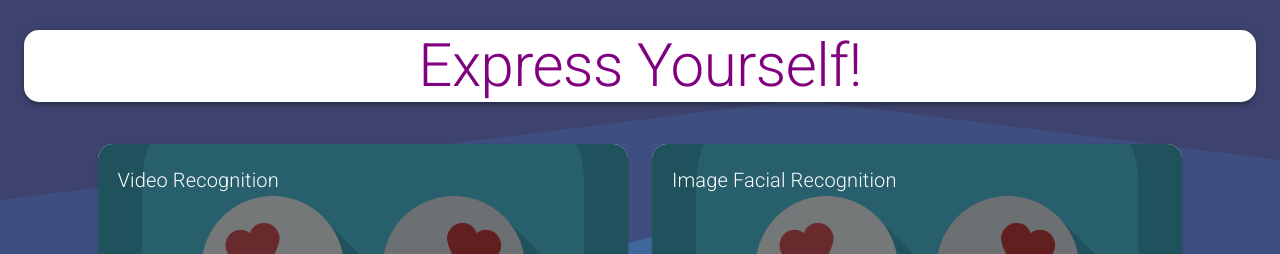
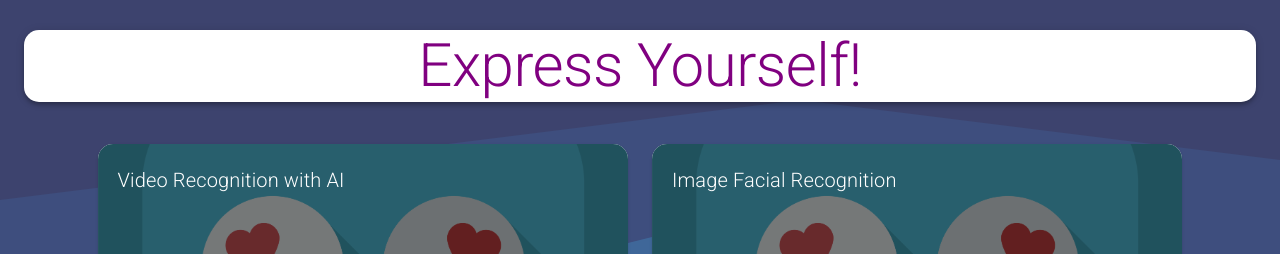
Before and after one commit to George5555ish/emotion-detector-repo, a React (Create React App) app: page / in a window 1280 px wide. Shown: the top 254 px of the page. Built offline with nearby package versions, Linux system fonts and the light colour scheme.

Commit message:
edited some arrays

```diff
--- a/src/components/ImageCards/ImageCards.js
+++ b/src/components/ImageCards/ImageCards.js
@@ -18,7 +18,7 @@ const ImageCards = ({
   const classes = useStyles();
   const infoCards = [
     {
-      title: "Video Recognition",
+      title: "Video Recognition with AI",
 
       text: "Determine your facial expressions in any video with Artificial Intelligence!",
     },
--- a/src/components/VideoRecog/VidRecog.js
+++ b/src/components/VideoRecog/VidRecog.js
@@ -68,7 +68,7 @@ const VidRecog = ({ denyAccess,  closeSafely}) => {
             imgSrc: simi,
             name: 'Simisanya',
             imageText: 'simi',
-            content: "Super Instagram Personality",
+            content: "Gorgeous IG Personality",
 
           },
 
```
